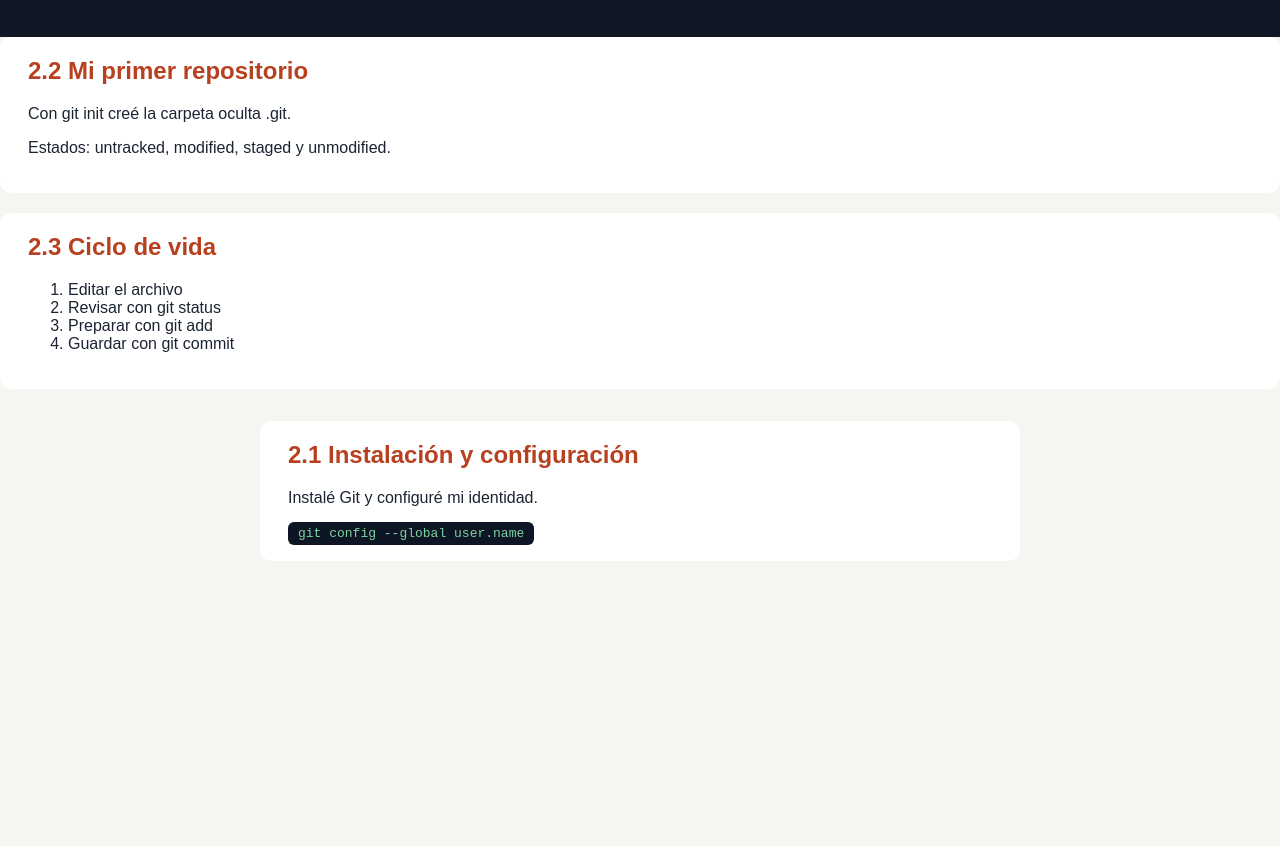
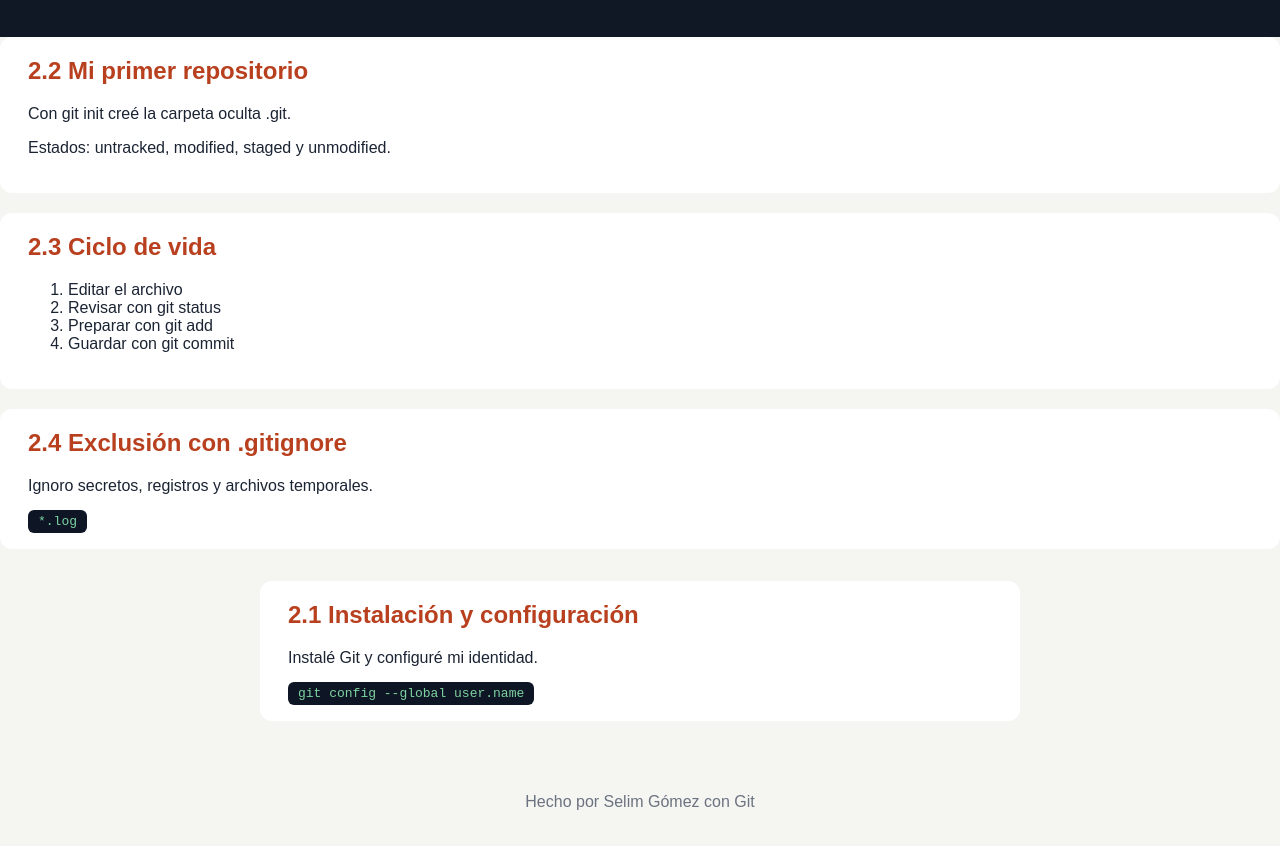
Before and after one commit to selimisaigomez-pixel/aprendiendo-git, a plain HTML site: page index.html in a window 1280 px wide. Shown: the part 114-960 px from the top of the page. Before the commit the page ends 800 px from the top, so only its background shows below. Drawn offline with Linux system fonts and the light colour scheme.

Commit message:
Agregar nombre en footer

```diff
--- a/index.html
+++ b/index.html
@@ -26,12 +26,19 @@
             <li>Guardar con git commit</li>
         </ol>
     </section>
+    <section>
+        <h2>2.4 Exclusión con .gitignore</h2>
+        <p>Ignoro secretos, registros y archivos temporales.</p> <code>*.log</code>
+    </section>
     <main>
         <section>
             <h2>2.1 Instalación y configuración</h2>
             <p>Instalé Git y configuré mi identidad.</p> <code>git config --global user.name</code>
         </section>
     </main>
+    <footer>
+        <p>Hecho por Selim Gómez con Git</p>
+    </footer>
 </body>
 
 </html>
```
